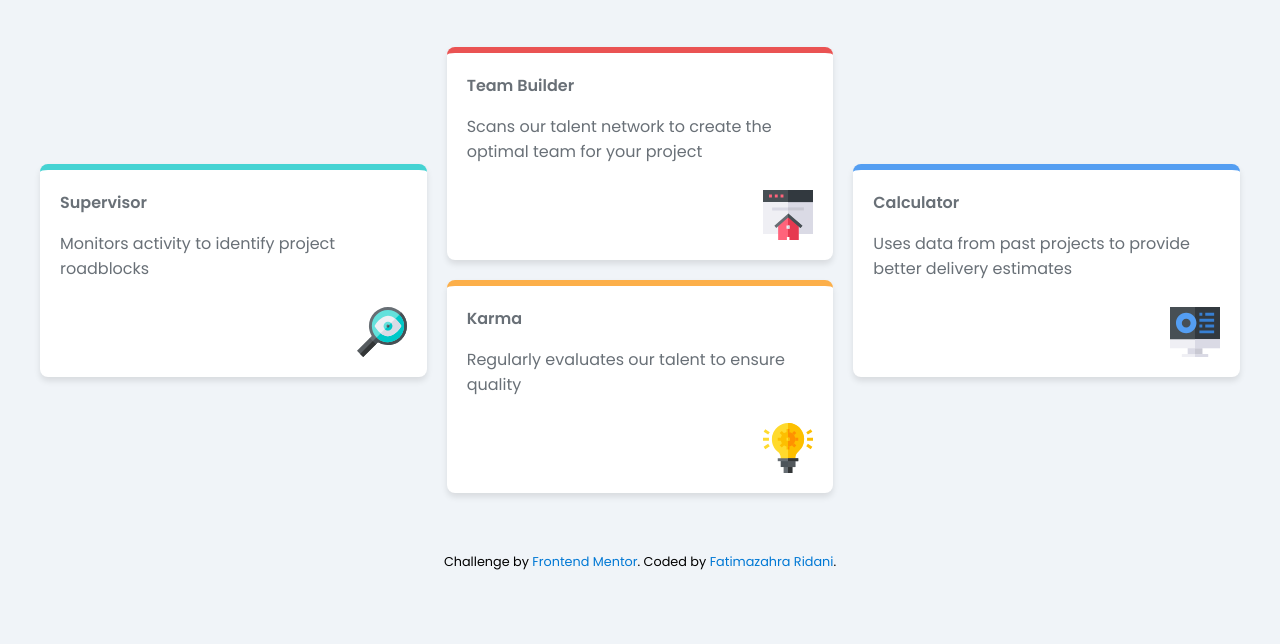
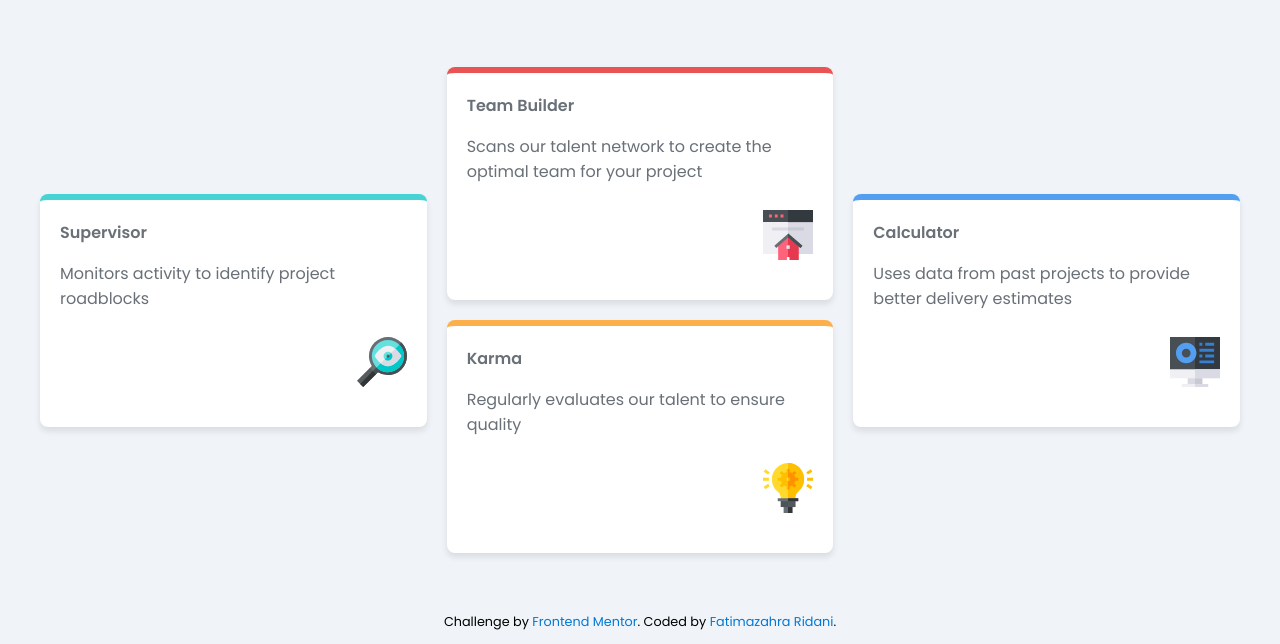
Before and after one commit to RidaniFZ/four-card-feature-section-master, a plain HTML site: page index.html in a window 1280 px wide. Shown: the part 226-870 px from the top of the page. Before the commit the page ends 800 px from the top, so only its background shows below. Drawn offline with Linux system fonts and the light colour scheme.

Commit message:
css improvement

```diff
--- a/index.html
+++ b/index.html
@@ -3,7 +3,7 @@
 <head>
   <meta charset="UTF-8">
   <meta name="viewport" content="width=device-width, initial-scale=1.0"> <!-- displays site properly based on user's device -->
-
+  <meta name="description" content="Feature section for a tech company powered by AI tools.">
   <link rel="icon" type="image/png" sizes="32x32" href="./images/favicon-32x32.png">
 
   <title>Frontend Mentor | Four card feature section</title>
--- a/styles.css
+++ b/styles.css
@@ -55,6 +55,11 @@ body {
     align-items: start;
     justify-content:center;
     text-align:left;
+    transition: transform 0.3s ease, box-shadow 0.3s ease;
+  }
+  .card:hover {
+    transform: translateY(-5px);
+    box-shadow: 0 6px 12px rgba(0,0,0,0.15);
   }
   .card img {
     margin-top: 10px;
@@ -76,18 +81,22 @@ body {
     .supervisor {
         align-self: center;
         border-top: 6px solid  hsl(180, 62%, 55%);
+        padding-bottom: 40px;
       }
 
       .team-builder {
         border-top: 6px solid hsl(0, 78%, 62%);
+        padding-bottom: 40px;
       }
       .karma {
         border-top: 6px solid hsl(34, 97%, 64%);
+        padding-bottom: 40px;
       }
 
       .calculator {
         align-self: center;
         border-top: 6px solid hsl(212, 86%, 64%);
+        padding-bottom: 40px;
       }
     @media (min-width: 768px) {
         .container-grid{
```
